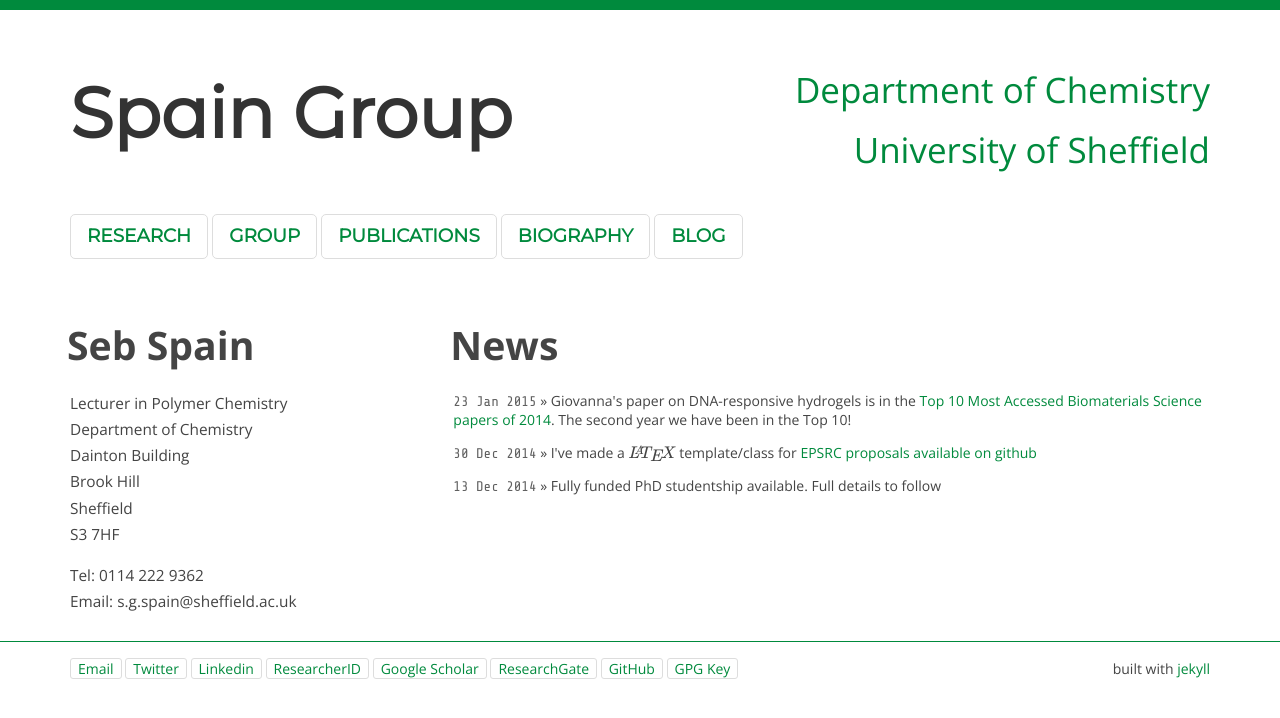
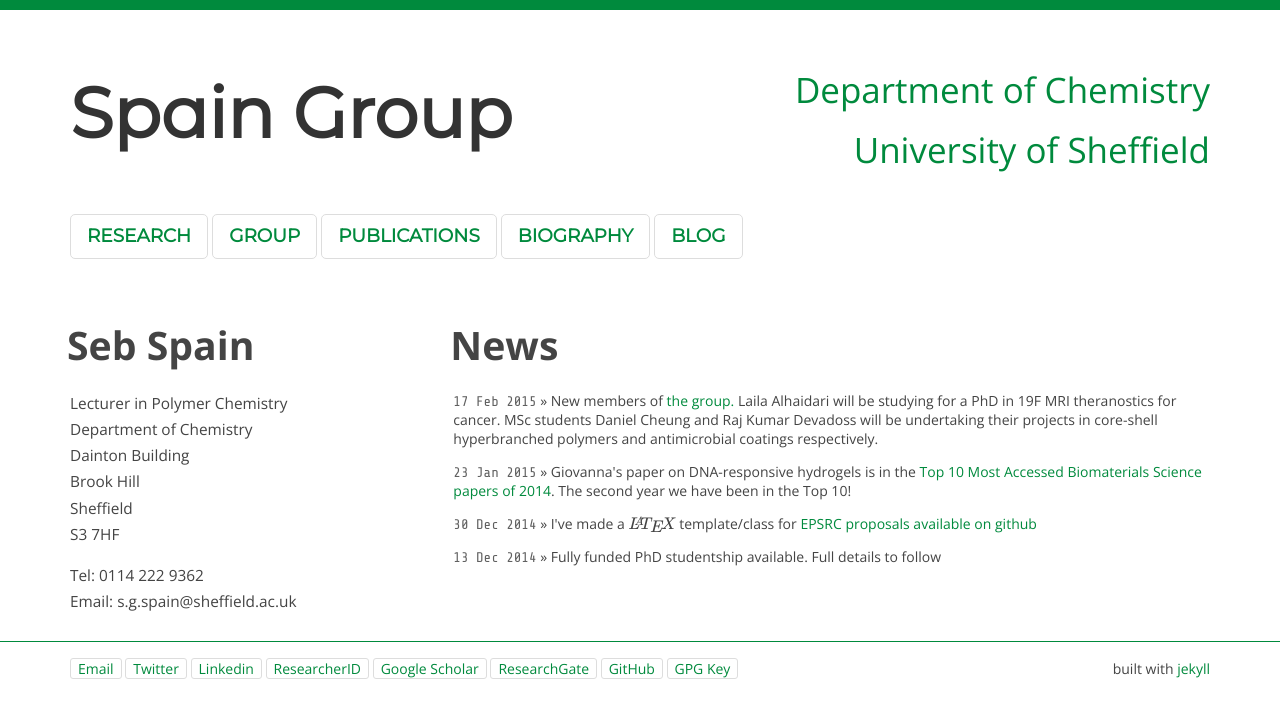
Before and after one commit to sebspain/sebspain.github.io, a Jekyll site: the page index.html, which Jekyll copies as it is, in a window 1280 px wide. Shown: the top 718 px of the page. Built offline with Jekyll 4.4.1, drawn with Linux system fonts in a browser that asks for light colours; Markdown is read by kramdown in place of the engine named in the settings; formulas are drawn with MathJax 3.

Commit message:
added news item about group members

```diff
--- a/index.html
+++ b/index.html
@@ -75,6 +75,9 @@
       </div>
       <div class="unit w-2-3 center-on-mobiles">
         <h2>News</h2>
+          <ul class="posts">
+            <li><span>17 Feb 2015</span> &raquo; New members of <a href="/group/">the group.</a> Laila Alhaidari will be studying for a PhD in 19F MRI theranostics for cancer. MSc students Daniel Cheung and Raj Kumar Devadoss will be undertaking their projects in core-shell hyperbranched polymers and antimicrobial coatings respectively.</li>
+            </ul>
 	         <ul class="posts">
 		        <li><span>23 Jan 2015</span> &raquo; Giovanna's paper on DNA-responsive hydrogels is in the <a href="http://pubs.rsc.org/en/journals/articlecollectionlanding?sercode=bm&themeid=79f299f8-93d7-43f8-8d7d-5eb17810c4c0">Top 10 Most Accessed Biomaterials Science papers of 2014</a>. The second year we have been in the Top 10!</li>
             </ul>
```
